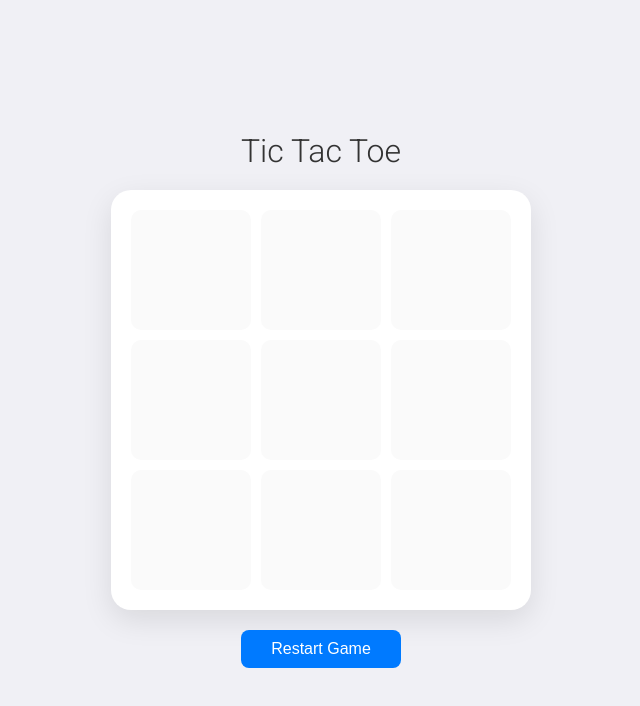
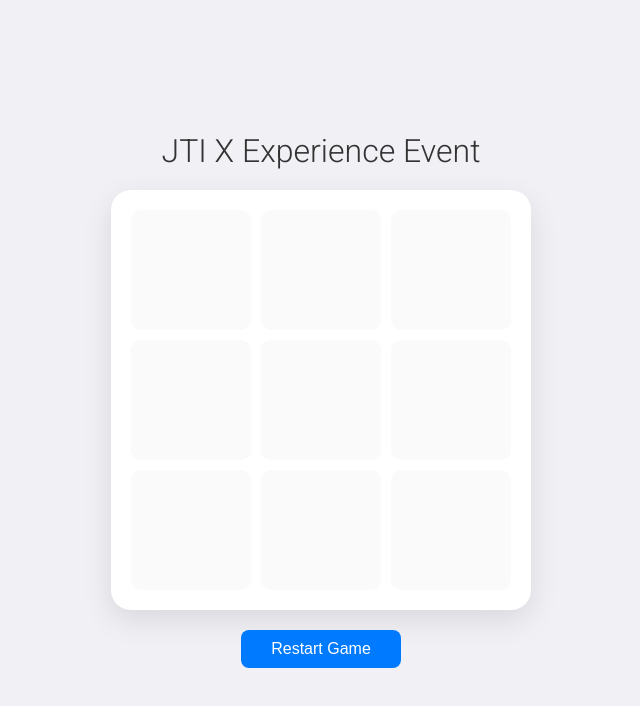
Before and after one commit to MolvineMir/Vanguard, a plain HTML site: page index.html in a window 1280 px wide. Shown: the whole page, without its empty margins (319-959 px from the left). Drawn offline with Linux system fonts and the light colour scheme.

Commit message:
Update index.html

```diff
--- a/index.html
+++ b/index.html
@@ -75,7 +75,7 @@
 </head>
 <body>
     <div id="game-container">
-        <h1>Tic Tac Toe</h1>
+        <h1>JTI X Experience Event</h1>
         <div id="board">
             <div class="cell" data-index="0"></div>
             <div class="cell" data-index="1"></div>
```
